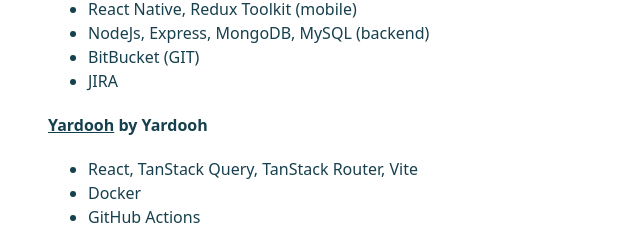
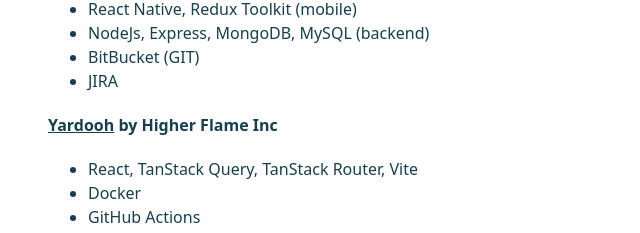
Before and after one commit to emp74ark/cv, a website: page index.html in a window 1280 px wide. Shown: the part 1389-1622 px from the top of the page, 116-756 px from the left. Drawn offline with Linux system fonts and the light colour scheme.

Commit message:
fix: yardooh company

```diff
--- a/index.html
+++ b/index.html
@@ -131,7 +131,7 @@
     </ul>
     <p>
         <strong>
-            <a href="https://joinyardooh.com/" target="_blank">Yardooh</a> by Yardooh
+            <a href="https://joinyardooh.com/" target="_blank">Yardooh</a> by Higher Flame Inc
         </strong>
     <ul>
         <li>React, TanStack Query, TanStack Router, Vite</li>
```
